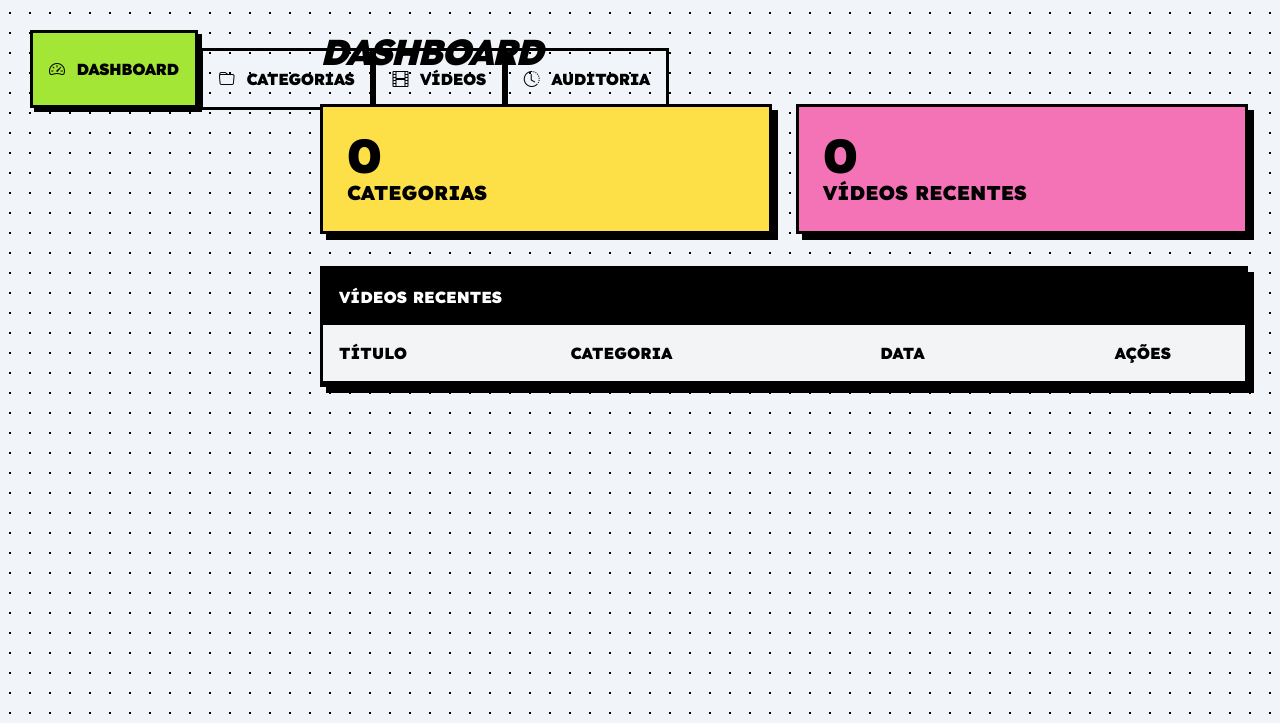
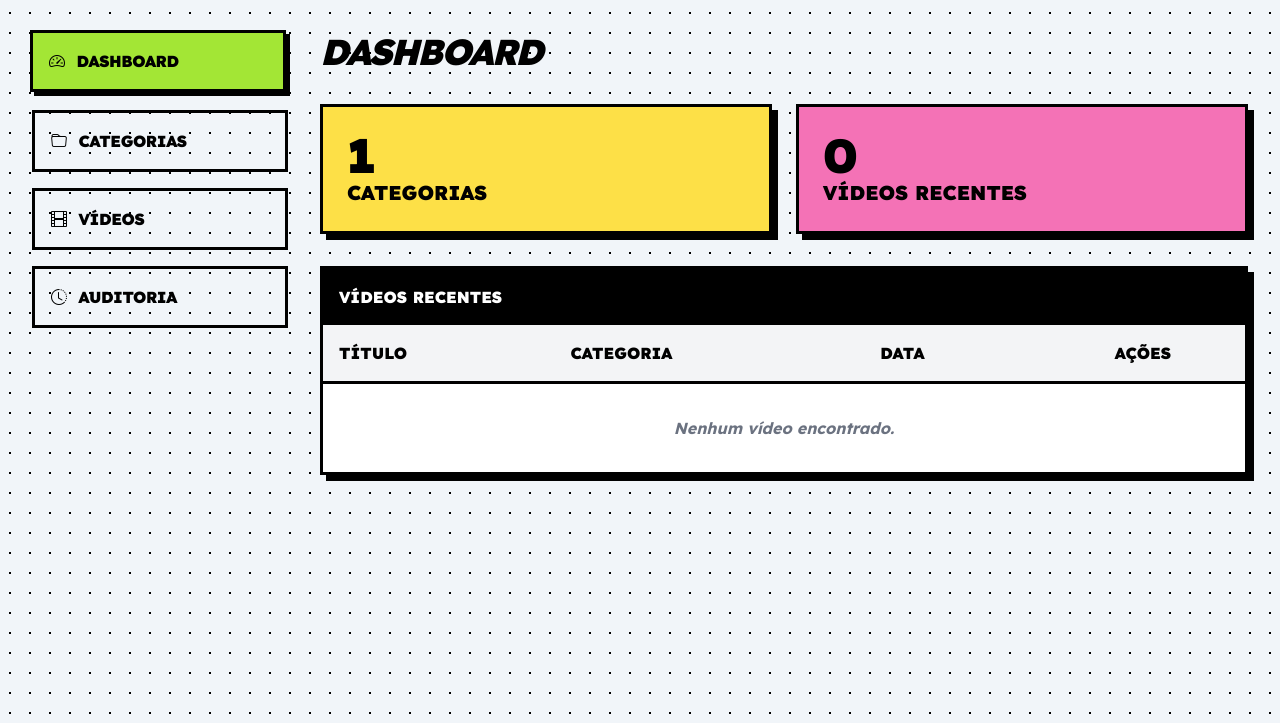
Before and after one commit to Kayque-Freitas/STEPS, a PHP site: page /STEPS/ in a window 1280 px wide. Shown: the part 77-800 px from the top of the page. Run offline with PHP 8.4, Linux system fonts and the light colour scheme; the visitor is signed in with stand-in values (Sample User, id 1); data comes from the database, SQL or seed files in the repository; both versions use the stored data as it was after the commit; data that the repository does not hold is empty; some libraries are stand-ins or nearby versions.

Commit message:
fix: layout overlaps and add setup script

```diff
--- a/config.php
+++ b/config.php
@@ -75,8 +75,8 @@
 
     private function __construct() {
         try {
-            $dsn = 'mysql:host=' . DB_HOST . ';dbname=' . DB_NAME . ';charset=utf8mb4';
-            $this->pdo = new PDO($dsn, DB_USER, DB_PASS);
+$dsn = 'sqlite:' . DATA_DIR . 'sistema.sqlite';
+	            $this->pdo = new PDO($dsn);
             $this->pdo->setAttribute(PDO::ATTR_ERRMODE, PDO::ERRMODE_EXCEPTION);
             $this->initializeTables();
         } catch (PDOException $e) {
@@ -99,30 +99,30 @@
         // Tabela de usuários
         $this->pdo->exec("
             CREATE TABLE IF NOT EXISTS users (
-                id INT AUTO_INCREMENT PRIMARY KEY,
+                id INTEGER PRIMARY KEY AUTOINCREMENT,
                 username VARCHAR(150) UNIQUE NOT NULL,
                 password VARCHAR(255) NOT NULL,
                 email VARCHAR(255),
                 created_at DATETIME DEFAULT CURRENT_TIMESTAMP,
                 last_login DATETIME
-            ) ENGINE=InnoDB DEFAULT CHARSET=utf8mb4
+            )
         ");
 
         // Tabela de categorias
         $this->pdo->exec("
             CREATE TABLE IF NOT EXISTS categories (
-                id INT AUTO_INCREMENT PRIMARY KEY,
+                id INTEGER PRIMARY KEY AUTOINCREMENT,
                 name VARCHAR(150) UNIQUE NOT NULL,
                 description TEXT,
                 created_at DATETIME DEFAULT CURRENT_TIMESTAMP,
-                updated_at DATETIME DEFAULT CURRENT_TIMESTAMP ON UPDATE CURRENT_TIMESTAMP
-            ) ENGINE=InnoDB DEFAULT CHARSET=utf8mb4
+                updated_at DATETIME DEFAULT CURRENT_TIMESTAMP
+            )
         ");
 
         // Tabela de vídeos
         $this->pdo->exec("
             CREATE TABLE IF NOT EXISTS videos (
-                id INT AUTO_INCREMENT PRIMARY KEY,
+                id INTEGER PRIMARY KEY AUTOINCREMENT,
                 category_id INT NOT NULL,
                 title VARCHAR(255) NOT NULL,
                 filename VARCHAR(255) NOT NULL,
@@ -132,15 +132,15 @@
                 file_size INT,
                 views INT DEFAULT 0,
                 created_at DATETIME DEFAULT CURRENT_TIMESTAMP,
-                updated_at DATETIME DEFAULT CURRENT_TIMESTAMP ON UPDATE CURRENT_TIMESTAMP,
+                updated_at DATETIME DEFAULT CURRENT_TIMESTAMP,
                 FOREIGN KEY (category_id) REFERENCES categories(id) ON DELETE CASCADE
-            ) ENGINE=InnoDB DEFAULT CHARSET=utf8mb4
+            )
         ");
 
         // Tabela de logs de auditoria
         $this->pdo->exec("
             CREATE TABLE IF NOT EXISTS audit_logs (
-                id INT AUTO_INCREMENT PRIMARY KEY,
+                id INTEGER PRIMARY KEY AUTOINCREMENT,
                 user_id INT,
                 action VARCHAR(255) NOT NULL,
                 description TEXT,
@@ -148,7 +148,7 @@
                 user_agent TEXT,
                 created_at DATETIME DEFAULT CURRENT_TIMESTAMP,
                 FOREIGN KEY (user_id) REFERENCES users(id)
-            ) ENGINE=InnoDB DEFAULT CHARSET=utf8mb4
+            )
         ");
 
         // Inserir usuário padrão se não existir
--- a/index.php
+++ b/index.php
@@ -1,7 +1,7 @@
 <?php
 /**
  * Sistema de Tutoriais e POP's - Dashboard Principal
- * Versão: 3.0 (Neobrutalism Edition)
+ * Versão: 3.1 (Neobrutalism Fixed Edition)
  */
 
 require_once 'config.php';
@@ -210,29 +210,29 @@
     </nav>
 
     <div class="container mx-auto p-4 md:p-8">
-        <div class="flex flex-col md:flex-row gap-8">
+        <div class="flex flex-col md:flex-row gap-8 items-start">
             <!-- Sidebar -->
             <div class="w-full md:w-64 flex-shrink-0">
-                <div class="flex flex-row md:flex-column overflow-x-auto md:overflow-x-visible space-x-2 md:space-x-0 md:space-y-4 pb-4 md:pb-0">
-                    <button onclick="showTab('dashboard')" id="tab-btn-dashboard" class="nav-link-brutal active w-full text-left p-4 border-3 border-black font-black uppercase tracking-tight flex items-center">
+                <div class="flex flex-row md:flex-col overflow-x-auto md:overflow-x-visible space-x-2 md:space-x-0 md:space-y-4 pb-4 md:pb-0">
+                    <button onclick="showTab('dashboard')" id="tab-btn-dashboard" class="nav-link-brutal active w-full text-left p-4 border-3 border-black font-black uppercase tracking-tight flex items-center whitespace-nowrap">
                         <i class="bi bi-speedometer2 mr-3"></i> Dashboard
                     </button>
-                    <button onclick="showTab('categorias')" id="tab-btn-categorias" class="nav-link-brutal w-full text-left p-4 border-3 border-black font-black uppercase tracking-tight flex items-center">
+                    <button onclick="showTab('categorias')" id="tab-btn-categorias" class="nav-link-brutal w-full text-left p-4 border-3 border-black font-black uppercase tracking-tight flex items-center whitespace-nowrap">
                         <i class="bi bi-folder mr-3"></i> Categorias
                     </button>
-                    <button onclick="showTab('videos')" id="tab-btn-videos" class="nav-link-brutal w-full text-left p-4 border-3 border-black font-black uppercase tracking-tight flex items-center">
+                    <button onclick="showTab('videos')" id="tab-btn-videos" class="nav-link-brutal w-full text-left p-4 border-3 border-black font-black uppercase tracking-tight flex items-center whitespace-nowrap">
                         <i class="bi bi-film mr-3"></i> Vídeos
                     </button>
-                    <button onclick="showTab('auditoria')" id="tab-btn-auditoria" class="nav-link-brutal w-full text-left p-4 border-3 border-black font-black uppercase tracking-tight flex items-center">
+                    <button onclick="showTab('auditoria')" id="tab-btn-auditoria" class="nav-link-brutal w-full text-left p-4 border-3 border-black font-black uppercase tracking-tight flex items-center whitespace-nowrap">
                         <i class="bi bi-clock-history mr-3"></i> Auditoria
                     </button>
                 </div>
             </div>
 
             <!-- Main Content -->
-            <div class="flex-grow">
+            <div class="flex-grow w-full">
                 <?php if (!empty($message)): ?>
-                    <div class="bg-<?php echo $messageType === 'danger' ? 'red' : ($messageType === 'success' ? 'main' : 'brutal-blue'); ?> border-3 border-black p-4 mb-8 shadow-brutal font-black uppercase">
+                    <div class="bg-<?php echo $messageType === 'danger' ? 'red-400' : ($messageType === 'success' ? 'main' : 'brutal-blue'); ?> border-3 border-black p-4 mb-8 shadow-brutal font-black uppercase">
                         <i class="bi bi-info-circle mr-2"></i> <?php echo htmlspecialchars($message); ?>
                     </div>
                 <?php endif; ?>
@@ -265,6 +265,9 @@
                                     </tr>
                                 </thead>
                                 <tbody class="divide-y-2 divide-black">
+                                    <?php if (empty($recentVideos)): ?>
+                                        <tr><td colspan="4" class="p-8 text-center font-bold italic text-gray-500">Nenhum vídeo encontrado.</td></tr>
+                                    <?php endif; ?>
                                     <?php foreach ($recentVideos as $video): ?>
                                         <tr class="hover:bg-main/10">
                                             <td class="p-4 font-bold"><?php echo htmlspecialchars($video['title']); ?></td>
@@ -327,6 +330,9 @@
                                     </tr>
                                 </thead>
                                 <tbody class="divide-y-2 divide-black">
+                                    <?php if (empty($categories)): ?>
+                                        <tr><td colspan="4" class="p-8 text-center font-bold italic text-gray-500">Nenhuma categoria criada.</td></tr>
+                                    <?php endif; ?>
                                     <?php foreach ($categories as $category): ?>
                                         <tr class="hover:bg-main/10">
                                             <td class="p-4 font-bold">#<?php echo $category['id']; ?></td>
@@ -396,10 +402,12 @@
                     <div class="brutal-card overflow-hidden">
                         <div class="bg-black text-white p-4 font-black uppercase">Todos os Vídeos</div>
                         <div id="videosList" class="p-4 grid grid-cols-1 md:grid-cols-2 lg:grid-cols-3 gap-6">
-                            <!-- Carregado via JS ou PHP -->
                             <?php
                             $allVideosStmt = $pdo->query('SELECT v.*, c.name as category_name FROM videos v JOIN categories c ON v.category_id = c.id ORDER BY v.created_at DESC');
                             $allVideos = $allVideosStmt->fetchAll(PDO::FETCH_ASSOC);
+                            if (empty($allVideos)): ?>
+                                <div class="col-span-full p-8 text-center font-bold italic text-gray-500">Nenhum vídeo enviado ainda.</div>
+                            <?php endif;
                             foreach ($allVideos as $v):
                             ?>
                             <div class="brutal-card bg-white overflow-hidden flex flex-col">
@@ -465,7 +473,9 @@
                                 <tbody class="divide-y-2 divide-black">
                                     <?php
                                     $auditStmt = $pdo->query('SELECT al.*, u.username FROM audit_logs al LEFT JOIN users u ON al.user_id = u.id ORDER BY al.created_at DESC LIMIT 50');
+                                    $logsFound = false;
                                     while ($log = $auditStmt->fetch(PDO::FETCH_ASSOC)):
+                                        $logsFound = true;
                                     ?>
                                         <tr class="hover:bg-main/10">
                                             <td class="p-4 font-bold"><?php echo htmlspecialchars($log['username'] ?? 'Sistema'); ?></td>
@@ -477,7 +487,10 @@
                                             <td class="p-4 text-sm font-bold"><?php echo htmlspecialchars($log['description']); ?></td>
                                             <td class="p-4 text-xs font-bold"><?php echo date('d/m/Y H:i', strtotime($log['created_at'])); ?></td>
                                         </tr>
-                                    <?php endwhile; ?>
+                                    <?php endwhile;
+                                    if (!$logsFound): ?>
+                                        <tr><td colspan="4" class="p-8 text-center font-bold italic text-gray-500">Nenhum log registrado.</td></tr>
+                                    <?php endif; ?>
                                 </tbody>
                             </table>
                         </div>
@@ -487,7 +500,7 @@
         </div>
     </div>
 
-    <!-- Rename Modal (Simple Implementation) -->
+    <!-- Rename Modal -->
     <div id="renameModal" class="fixed inset-0 bg-black/50 z-[100] hidden flex items-center justify-center p-4">
         <div class="brutal-card bg-white w-full max-w-md p-6">
             <h3 class="text-xl font-black uppercase mb-4">Renomear Categoria</h3>
@@ -550,11 +563,15 @@
 
             xhr.onload = () => {
                 if (xhr.status === 200) {
-                    const res = JSON.parse(xhr.responseText);
-                    if (res.success) {
-                        alert('Sucesso!');
-                        location.reload();
-                    } else alert('Erro: ' + res.error);
+                    try {
+                        const res = JSON.parse(xhr.responseText);
+                        if (res.success) {
+                            alert('Sucesso!');
+                            location.reload();
+                        } else alert('Erro: ' + res.error);
+                    } catch(e) {
+                        alert('Erro ao processar resposta do servidor');
+                    }
                 } else alert('Erro no servidor');
                 uploadBtn.disabled = false;
             };
```
Also changed, not shown: data/sistema.sqlite (added), 2 other files.
